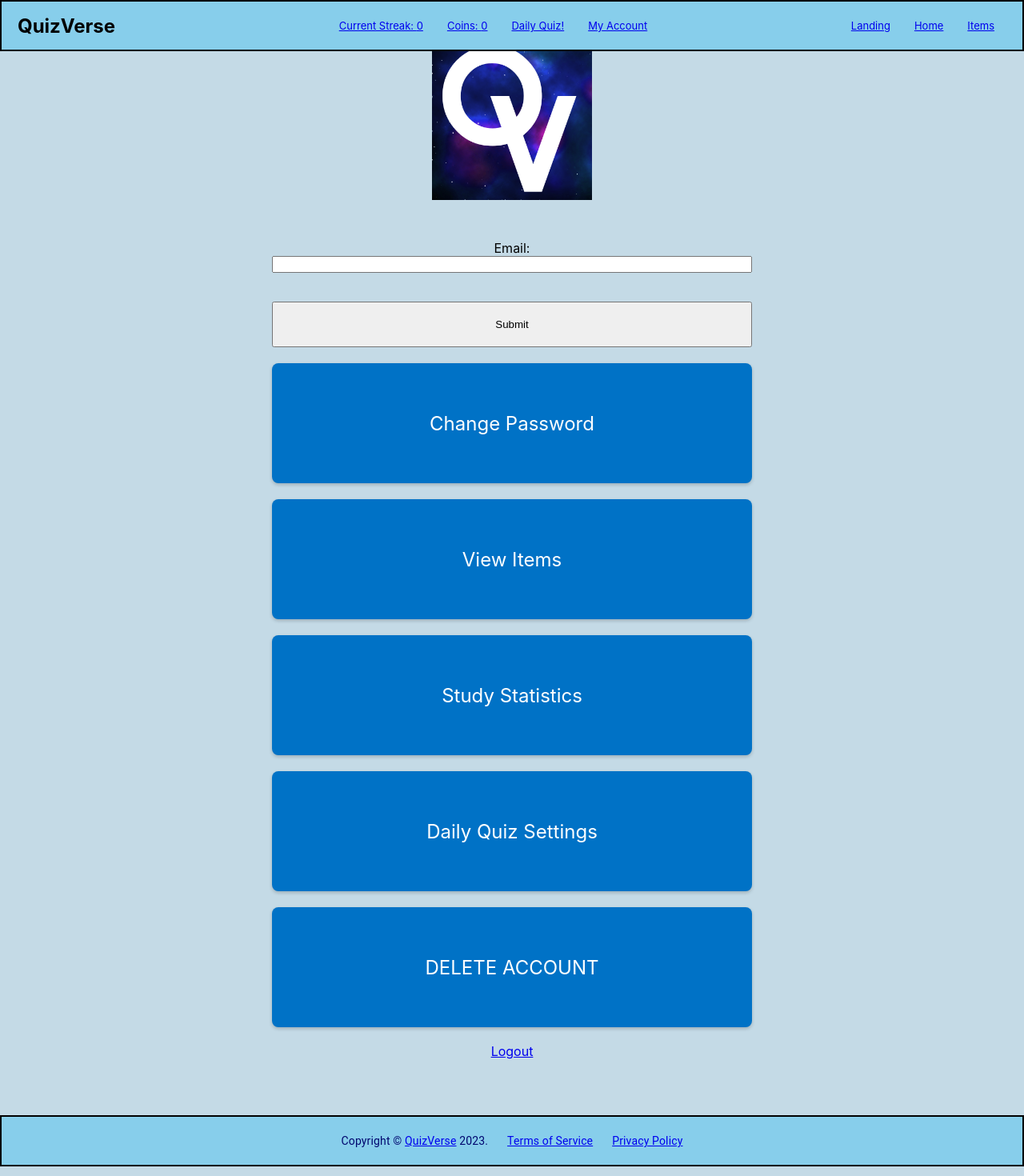
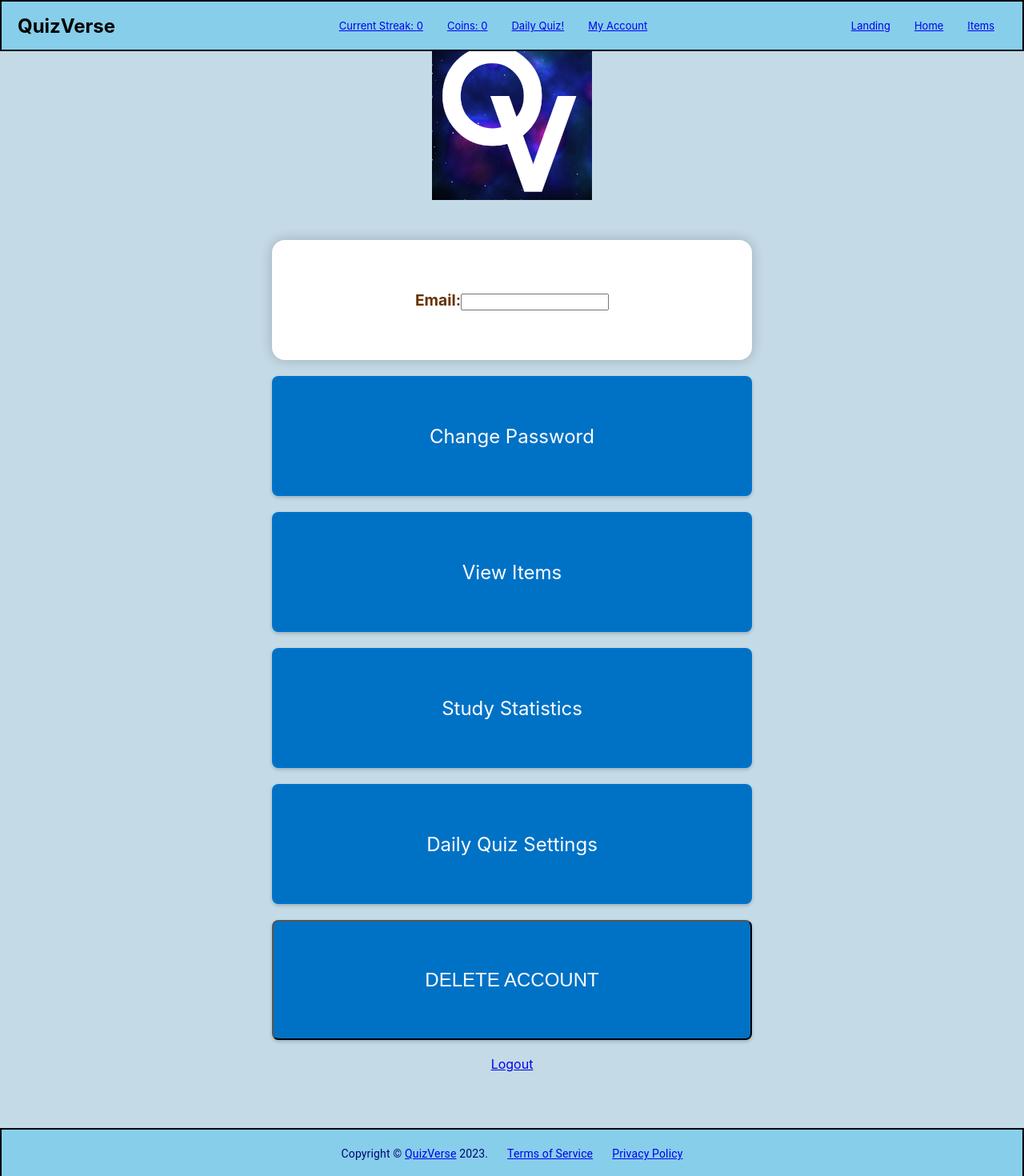
Before and after one commit to agiledev-students-spring2023/final-project-quizverse, a React (Create React App) app in the folder front-end/: page /settings in a window 1280 px wide. Shown: the top 1470 px of the page at 80% size. Built offline with nearby package versions, Linux system fonts and the light colour scheme; no server answers.

Commit message:
adjusting name conflicts

```diff
--- a/front-end/src/components/Settings/Settings.css
+++ b/front-end/src/components/Settings/Settings.css
@@ -1,5 +1,5 @@
 /* Define the styles for the buttons */
-.buttons-container {
+.settings-buttons-container {
     display: grid;
     grid-template-columns: repeat(1, 1fr);
     grid-template-rows: repeat(2, 1fr);
@@ -10,7 +10,7 @@
     padding-bottom: 50px;
 }
 
-  .big-button {
+.settings-button {
 background-color: #0072c6;
 color: #fff;
 display: flex;
@@ -25,6 +25,6 @@
 transition: background-color 0.2s ease-in-out;
 }
 
-  .big-button:hover {
+.settings-button:hover {
 background-color: #005da1;
 }
--- a/front-end/src/components/Settings/Settings.js
+++ b/front-end/src/components/Settings/Settings.js
@@ -1,5 +1,5 @@
 import React, { useState } from 'react';
-import { Link } from 'react-router-dom';
+import { Link, useNavigate } from 'react-router-dom';
 import './Settings.css';
 
 /**
@@ -9,9 +9,27 @@ import './Settings.css';
  */
 const Settings = (props) => {
   const [email, setEmail] = useState('');
+  const navigate = useNavigate();
   const changeEmail = (event) => {
     event.preventDefault();
-    alert('Email changed! Your email is now set to ${email}');
+    //let input = document.getElementById('email').value;
+    //setEmail(input);
+    alert('Email changed! Your email is now set to ' + { email });
+    console.log({ email });
+  };
+  const deleteAccountWarning = (event) => {
+    let input = prompt(
+      "THIS WILL DELETE YOUR ACCOUNT PERMANENTLY. TYPE 'ok' in this box to confirm deletion of your account."
+    );
+    if (input === 'ok') {
+      alert('Your account has been deleted!');
+      navigate('/');
+    } else {
+      alert('Incorrect input!');
+    }
+  };
+  const logoutWarning = (event) => {
+    alert('Thanks for using QuizVerse! See you again soon!');
   };
   return (
     <>
@@ -19,10 +37,10 @@ const Settings = (props) => {
         <div className="logo-container">
           <img src={process.env.PUBLIC_URL + '/QuizVerseLogo.png'} alt="QuizVerse" />
         </div>
-
-        <div className="buttons-container">
-          <div className="login-page-input-container">
-            <label htmlFor="email" className="email-box">
+        <div className="settings-buttons-container">
+          <form className="login-page-form" onSubmit={changeEmail}>
+            <div className="email-input-container">
+              <label htmlFor="username" className="login-page-label">
                 Email:
               </label>
               <input
@@ -33,25 +51,23 @@ const Settings = (props) => {
                 className="email-input"
               />
             </div>
-          <button type="submit" className="answer-button" onClick={changeEmail}>
-            Submit
-          </button>
-          <Link to="/password" className="big-button">
+          </form>
+          <Link to="/password" className="settings-button">
             Change Password
           </Link>
-          <Link to="/items" className="big-button">
+          <Link to="/items" className="settings-button">
             View Items
           </Link>
-          <Link to="/study-statistics" className="big-button">
+          <Link to="/study-statistics" className="settings-button">
             Study Statistics
           </Link>
-          <Link to="/daily-quiz-settings" className="big-button">
+          <Link to="/daily-quiz-settings" className="settings-button">
             Daily Quiz Settings
           </Link>
-          <Link to="/delete-account" className="big-button">
+          <button className="settings-button" onClick={deleteAccountWarning}>
             DELETE ACCOUNT
-          </Link>
-          <Link to="/landing" className="button">
+          </button>
+          <Link to="/" className="button" onClick={logoutWarning}>
             Logout
           </Link>
         </div>
```
Lines whose indentation alone changed are shown as unchanged.
